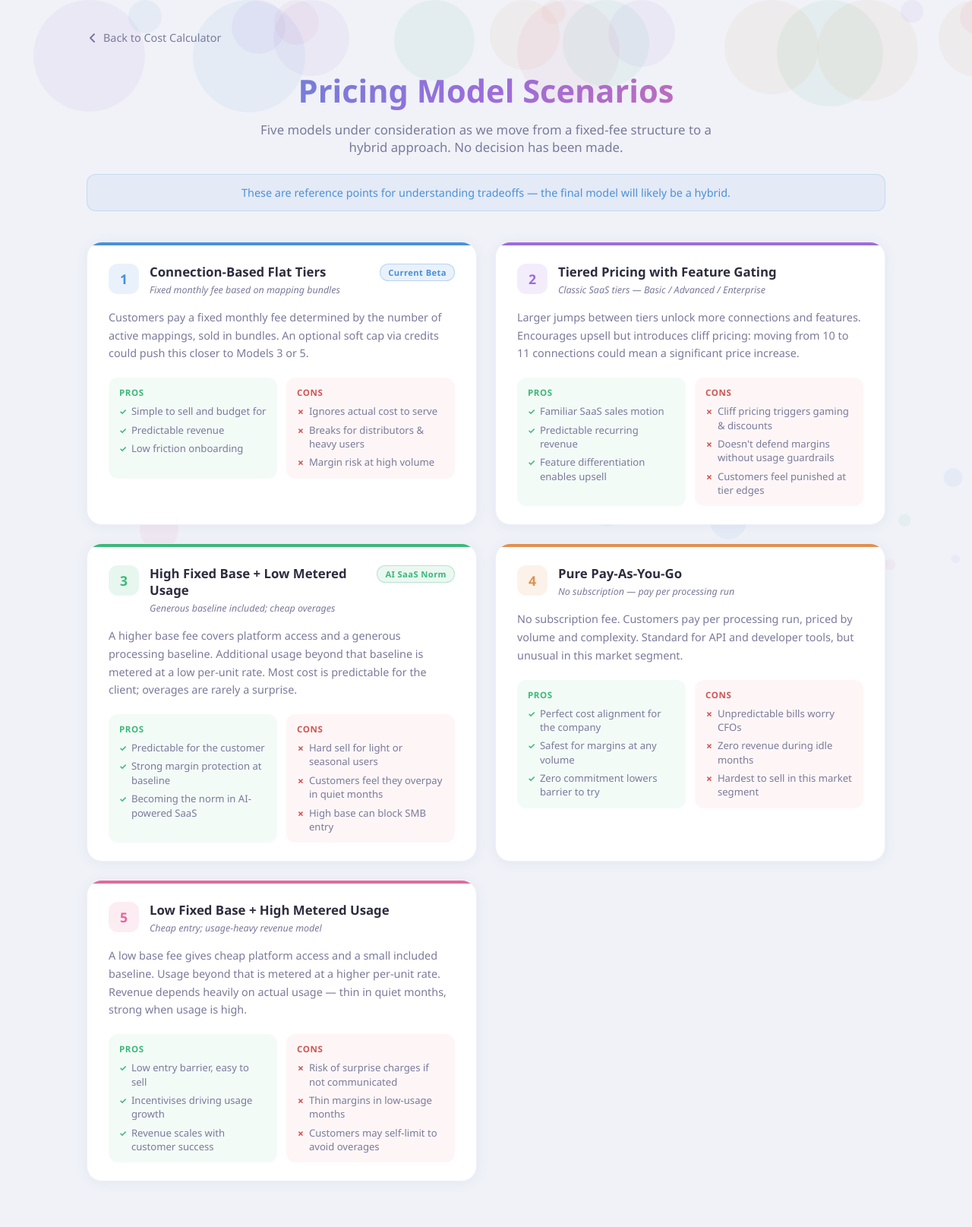
After one commit to JordanClarkkk/cost-calc, a Flask app: page /pricing-models in a window 1280 px wide. The commit adds this page. Shown: the whole page at 76% size. Run offline with Flask 3, Linux system fonts and the light colour scheme.

Commit message:
Add pricing model scenarios page
New /pricing-models page presents all five pricing models under
consideration (connection tiers, feature gating, high base + low
metered, pure PAYG, low base + high metered) as cards with pros/cons.
Accessible via a nav link in the cost calculator header. Visual style
matches the existing page.

```diff
--- a/app.py
+++ b/app.py
@@ -35,6 +35,11 @@ def index():
     return render_template("index.html", complexity_labels=COMPLEXITY_LABELS)
 
 
+@app.route("/pricing-models")
+def pricing_models():
+    return render_template("pricing_models.html")
+
+
 @app.route("/api/calculate", methods=["POST"])
 def calculate():
     data = request.get_json()
--- /dev/null
+++ b/templates/pricing_models.html
@@ -0,0 +1,524 @@
+<!DOCTYPE html>
+<html lang="en">
+<head>
+    <meta charset="UTF-8">
+    <meta name="viewport" content="width=device-width, initial-scale=1.0">
+    <title>Pricing Models</title>
+    <style>
+        * { margin: 0; padding: 0; box-sizing: border-box; }
+
+        :root {
+            --bg-primary: #f0f2f8;
+            --bg-card: #ffffff;
+            --bg-card-hover: #f8f9ff;
+            --accent-blue: #4a90d9;
+            --accent-purple: #9b6ddb;
+            --accent-pink: #e06b9a;
+            --accent-green: #3db87a;
+            --accent-orange: #e09050;
+            --accent-teal: #2bbfa8;
+            --text-primary: #2d2d3f;
+            --text-muted: #7a7a9b;
+            --shadow-soft: rgba(100, 100, 180, 0.08);
+            --shadow-medium: rgba(100, 100, 180, 0.12);
+        }
+
+        body {
+            font-family: 'Segoe UI', system-ui, -apple-system, sans-serif;
+            background: var(--bg-primary);
+            color: var(--text-primary);
+            min-height: 100vh;
+            overflow-x: hidden;
+            position: relative;
+        }
+
+        /* ── Bubble Background ── */
+        .bubbles-container {
+            position: fixed;
+            top: 0; left: 0;
+            width: 100%; height: 100%;
+            pointer-events: none;
+            z-index: 0;
+            overflow: hidden;
+        }
+
+        .bubble {
+            position: absolute;
+            border-radius: 50%;
+            opacity: 0.07;
+            animation: floatUp linear infinite;
+        }
+
+        @keyframes floatUp {
+            0%   { transform: translateY(100vh) scale(0.3); opacity: 0; }
+            10%  { opacity: 0.07; }
+            90%  { opacity: 0.07; }
+            100% { transform: translateY(-10vh) scale(1); opacity: 0; }
+        }
+
+        /* ── Layout ── */
+        .container {
+            position: relative;
+            z-index: 1;
+            max-width: 1100px;
+            margin: 0 auto;
+            padding: 40px 24px 60px;
+        }
+
+        /* ── Back Link ── */
+        .back-link {
+            display: inline-flex;
+            align-items: center;
+            gap: 6px;
+            color: var(--text-muted);
+            text-decoration: none;
+            font-size: 0.9rem;
+            font-weight: 500;
+            margin-bottom: 32px;
+            transition: color 0.2s;
+        }
+
+        .back-link:hover {
+            color: var(--accent-blue);
+        }
+
+        .back-link svg {
+            transition: transform 0.2s;
+        }
+
+        .back-link:hover svg {
+            transform: translateX(-3px);
+        }
+
+        /* ── Header ── */
+        header {
+            text-align: center;
+            margin-bottom: 12px;
+        }
+
+        header h1 {
+            font-size: 2.6rem;
+            font-weight: 700;
+            background: linear-gradient(135deg, var(--accent-blue), var(--accent-purple), var(--accent-pink));
+            -webkit-background-clip: text;
+            -webkit-text-fill-color: transparent;
+            background-clip: text;
+            margin-bottom: 12px;
+        }
+
+        header p {
+            color: var(--text-muted);
+            font-size: 1.05rem;
+            max-width: 640px;
+            margin: 0 auto;
+        }
+
+        /* ── Notice Banner ── */
+        .notice {
+            background: rgba(74, 144, 217, 0.07);
+            border: 1px solid rgba(74, 144, 217, 0.2);
+            border-radius: 12px;
+            padding: 14px 20px;
+            text-align: center;
+            color: var(--accent-blue);
+            font-size: 0.9rem;
+            font-weight: 500;
+            margin: 24px 0 40px;
+        }
+
+        /* ── Model Grid ── */
+        .models-grid {
+            display: grid;
+            grid-template-columns: 1fr 1fr;
+            gap: 24px;
+        }
+
+        /* Model 3 spans full width to highlight it as leading candidate */
+        .model-card {
+            background: var(--bg-card);
+            border: 1px solid rgba(100, 100, 180, 0.1);
+            border-radius: 20px;
+            padding: 28px 28px 24px;
+            box-shadow: 0 2px 16px var(--shadow-soft);
+            transition: box-shadow 0.3s, transform 0.3s;
+            position: relative;
+            overflow: hidden;
+        }
+
+        .model-card:hover {
+            box-shadow: 0 8px 40px var(--shadow-medium);
+            transform: translateY(-3px);
+        }
+
+        .model-card::before {
+            content: '';
+            position: absolute;
+            top: 0; left: 0; right: 0;
+            height: 4px;
+            border-radius: 20px 20px 0 0;
+        }
+
+        .model-card[data-accent="blue"]::before   { background: var(--accent-blue); }
+        .model-card[data-accent="purple"]::before { background: var(--accent-purple); }
+        .model-card[data-accent="green"]::before  { background: var(--accent-green); }
+        .model-card[data-accent="orange"]::before { background: var(--accent-orange); }
+        .model-card[data-accent="pink"]::before   { background: var(--accent-pink); }
+
+        /* ── Card Header ── */
+        .card-header {
+            display: flex;
+            align-items: flex-start;
+            gap: 14px;
+            margin-bottom: 16px;
+        }
+
+        .model-number {
+            width: 40px;
+            height: 40px;
+            border-radius: 12px;
+            display: flex;
+            align-items: center;
+            justify-content: center;
+            font-size: 1.1rem;
+            font-weight: 700;
+            flex-shrink: 0;
+        }
+
+        .model-card[data-accent="blue"]   .model-number { background: rgba(74,144,217,0.12);  color: var(--accent-blue); }
+        .model-card[data-accent="purple"] .model-number { background: rgba(155,109,219,0.12); color: var(--accent-purple); }
+        .model-card[data-accent="green"]  .model-number { background: rgba(61,184,122,0.12);  color: var(--accent-green); }
+        .model-card[data-accent="orange"] .model-number { background: rgba(224,144,80,0.12);  color: var(--accent-orange); }
+        .model-card[data-accent="pink"]   .model-number { background: rgba(224,107,154,0.12); color: var(--accent-pink); }
+
+        .card-title-group {
+            flex: 1;
+        }
+
+        .model-name {
+            font-size: 1.05rem;
+            font-weight: 700;
+            color: var(--text-primary);
+            line-height: 1.3;
+            margin-bottom: 4px;
+        }
+
+        .model-subtitle {
+            font-size: 0.78rem;
+            color: var(--text-muted);
+            font-style: italic;
+        }
+
+        /* ── Badge ── */
+        .badge {
+            font-size: 0.7rem;
+            font-weight: 600;
+            letter-spacing: 0.4px;
+            padding: 3px 10px;
+            border-radius: 20px;
+            white-space: nowrap;
+            flex-shrink: 0;
+        }
+
+        .badge-current {
+            background: rgba(74,144,217,0.12);
+            color: var(--accent-blue);
+            border: 1px solid rgba(74,144,217,0.3);
+        }
+
+        .badge-norm {
+            background: rgba(61,184,122,0.1);
+            color: var(--accent-green);
+            border: 1px solid rgba(61,184,122,0.3);
+        }
+
+        /* ── Description ── */
+        .model-description {
+            font-size: 0.9rem;
+            color: var(--text-muted);
+            line-height: 1.65;
+            margin-bottom: 20px;
+        }
+
+        /* ── Pros / Cons ── */
+        .pros-cons {
+            display: grid;
+            grid-template-columns: 1fr 1fr;
+            gap: 12px;
+        }
+
+        .pros, .cons {
+            border-radius: 12px;
+            padding: 12px 14px;
+        }
+
+        .pros { background: rgba(61,184,122,0.06); }
+        .cons { background: rgba(224,80,80,0.05); }
+
+        .pros-cons-title {
+            font-size: 0.72rem;
+            font-weight: 700;
+            text-transform: uppercase;
+            letter-spacing: 0.6px;
+            margin-bottom: 8px;
+        }
+
+        .pros .pros-cons-title { color: var(--accent-green); }
+        .cons .pros-cons-title { color: #d05555; }
+
+        .pros-cons-list {
+            list-style: none;
+            display: flex;
+            flex-direction: column;
+            gap: 6px;
+        }
+
+        .pros-cons-list li {
+            font-size: 0.82rem;
+            color: var(--text-muted);
+            display: flex;
+            gap: 6px;
+            line-height: 1.4;
+        }
+
+        .pros-cons-list li::before {
+            flex-shrink: 0;
+            font-size: 0.7rem;
+            margin-top: 2px;
+        }
+
+        .pros .pros-cons-list li::before {
+            content: '✓';
+            color: var(--accent-green);
+            font-weight: 700;
+        }
+
+        .cons .pros-cons-list li::before {
+            content: '✗';
+            color: #d05555;
+            font-weight: 700;
+        }
+
+        /* ── Responsive ── */
+        @media (max-width: 768px) {
+            .models-grid { grid-template-columns: 1fr; }
+            header h1 { font-size: 1.8rem; }
+            .pros-cons { grid-template-columns: 1fr; }
+        }
+    </style>
+</head>
+<body>
+
+<div class="bubbles-container" id="bubbles"></div>
+
+<div class="container">
+    <a href="/" class="back-link">
+        <svg width="16" height="16" viewBox="0 0 16 16" fill="none" stroke="currentColor" stroke-width="2" stroke-linecap="round" stroke-linejoin="round">
+            <path d="M10 3L5 8l5 5"/>
+        </svg>
+        Back to Cost Calculator
+    </a>
+
+    <header>
+        <h1>Pricing Model Scenarios</h1>
+        <p>Five models under consideration as we move from a fixed-fee structure to a hybrid approach. No decision has been made.</p>
+    </header>
+
+    <div class="notice">
+        These are reference points for understanding tradeoffs — the final model will likely be a hybrid.
+    </div>
+
+    <div class="models-grid">
+
+        <!-- Model 1 -->
+        <div class="model-card" data-accent="blue">
+            <div class="card-header">
+                <div class="model-number">1</div>
+                <div class="card-title-group">
+                    <div class="model-name">Connection-Based Flat Tiers</div>
+                    <div class="model-subtitle">Fixed monthly fee based on mapping bundles</div>
+                </div>
+                <span class="badge badge-current">Current Beta</span>
+            </div>
+            <p class="model-description">
+                Customers pay a fixed monthly fee determined by the number of active mappings, sold in bundles.
+                An optional soft cap via credits could push this closer to Models 3 or 5.
+            </p>
+            <div class="pros-cons">
+                <div class="pros">
+                    <div class="pros-cons-title">Pros</div>
+                    <ul class="pros-cons-list">
+                        <li>Simple to sell and budget for</li>
+                        <li>Predictable revenue</li>
+                        <li>Low friction onboarding</li>
+                    </ul>
+                </div>
+                <div class="cons">
+                    <div class="pros-cons-title">Cons</div>
+                    <ul class="pros-cons-list">
+                        <li>Ignores actual cost to serve</li>
+                        <li>Breaks for distributors &amp; heavy users</li>
+                        <li>Margin risk at high volume</li>
+                    </ul>
+                </div>
+            </div>
+        </div>
+
+        <!-- Model 2 -->
+        <div class="model-card" data-accent="purple">
+            <div class="card-header">
+                <div class="model-number">2</div>
+                <div class="card-title-group">
+                    <div class="model-name">Tiered Pricing with Feature Gating</div>
+                    <div class="model-subtitle">Classic SaaS tiers — Basic / Advanced / Enterprise</div>
+                </div>
+            </div>
+            <p class="model-description">
+                Larger jumps between tiers unlock more connections and features.
+                Encourages upsell but introduces cliff pricing: moving from 10 to 11 connections could mean a significant price increase.
+            </p>
+            <div class="pros-cons">
+                <div class="pros">
+                    <div class="pros-cons-title">Pros</div>
+                    <ul class="pros-cons-list">
+                        <li>Familiar SaaS sales motion</li>
+                        <li>Predictable recurring revenue</li>
+                        <li>Feature differentiation enables upsell</li>
+                    </ul>
+                </div>
+                <div class="cons">
+                    <div class="pros-cons-title">Cons</div>
+                    <ul class="pros-cons-list">
+                        <li>Cliff pricing triggers gaming &amp; discounts</li>
+                        <li>Doesn't defend margins without usage guardrails</li>
+                        <li>Customers feel punished at tier edges</li>
+                    </ul>
+                </div>
+            </div>
+        </div>
+
+        <!-- Model 3 -->
+        <div class="model-card" data-accent="green">
+            <div class="card-header">
+                <div class="model-number">3</div>
+                <div class="card-title-group">
+                    <div class="model-name">High Fixed Base + Low Metered Usage</div>
+                    <div class="model-subtitle">Generous baseline included; cheap overages</div>
+                </div>
+                <span class="badge badge-norm">AI SaaS Norm</span>
+            </div>
+            <p class="model-description">
+                A higher base fee covers platform access and a generous processing baseline.
+                Additional usage beyond that baseline is metered at a low per-unit rate.
+                Most cost is predictable for the client; overages are rarely a surprise.
+            </p>
+            <div class="pros-cons">
+                <div class="pros">
+                    <div class="pros-cons-title">Pros</div>
+                    <ul class="pros-cons-list">
+                        <li>Predictable for the customer</li>
+                        <li>Strong margin protection at baseline</li>
+                        <li>Becoming the norm in AI-powered SaaS</li>
+                    </ul>
+                </div>
+                <div class="cons">
+                    <div class="pros-cons-title">Cons</div>
+                    <ul class="pros-cons-list">
+                        <li>Hard sell for light or seasonal users</li>
+                        <li>Customers feel they overpay in quiet months</li>
+                        <li>High base can block SMB entry</li>
+                    </ul>
+                </div>
+            </div>
+        </div>
+
+        <!-- Model 4 -->
+        <div class="model-card" data-accent="orange">
+            <div class="card-header">
+                <div class="model-number">4</div>
+                <div class="card-title-group">
+                    <div class="model-name">Pure Pay-As-You-Go</div>
+                    <div class="model-subtitle">No subscription — pay per processing run</div>
+                </div>
+            </div>
+            <p class="model-description">
+                No subscription fee. Customers pay per processing run, priced by volume and complexity.
+                Standard for API and developer tools, but unusual in this market segment.
+            </p>
+            <div class="pros-cons">
+                <div class="pros">
+                    <div class="pros-cons-title">Pros</div>
+                    <ul class="pros-cons-list">
+                        <li>Perfect cost alignment for the company</li>
+                        <li>Safest for margins at any volume</li>
+                        <li>Zero commitment lowers barrier to try</li>
+                    </ul>
+                </div>
+                <div class="cons">
+                    <div class="pros-cons-title">Cons</div>
+                    <ul class="pros-cons-list">
+                        <li>Unpredictable bills worry CFOs</li>
+                        <li>Zero revenue during idle months</li>
+                        <li>Hardest to sell in this market segment</li>
+                    </ul>
+                </div>
+            </div>
+        </div>
+
+        <!-- Model 5 -->
+        <div class="model-card" data-accent="pink">
+            <div class="card-header">
+                <div class="model-number">5</div>
+                <div class="card-title-group">
+                    <div class="model-name">Low Fixed Base + High Metered Usage</div>
+                    <div class="model-subtitle">Cheap entry; usage-heavy revenue model</div>
+                </div>
+            </div>
+            <p class="model-description">
+                A low base fee gives cheap platform access and a small included baseline.
+                Usage beyond that is metered at a higher per-unit rate.
+                Revenue depends heavily on actual usage — thin in quiet months, strong when usage is high.
+            </p>
+            <div class="pros-cons">
+                <div class="pros">
+                    <div class="pros-cons-title">Pros</div>
+                    <ul class="pros-cons-list">
+                        <li>Low entry barrier, easy to sell</li>
+                        <li>Incentivises driving usage growth</li>
+                        <li>Revenue scales with customer success</li>
+                    </ul>
+                </div>
+                <div class="cons">
+                    <div class="pros-cons-title">Cons</div>
+                    <ul class="pros-cons-list">
+                        <li>Risk of surprise charges if not communicated</li>
+                        <li>Thin margins in low-usage months</li>
+                        <li>Customers may self-limit to avoid overages</li>
+                    </ul>
+                </div>
+            </div>
+        </div>
+
+    </div>
+</div>
+
+<script>
+    (function createBubbles() {
+        const container = document.getElementById('bubbles');
+        const colors = ['#4a90d9', '#9b6ddb', '#e06b9a', '#3db87a', '#e09050'];
+        for (let i = 0; i < 30; i++) {
+            const bubble = document.createElement('div');
+            bubble.className = 'bubble';
+            const size = Math.random() * 120 + 30;
+            const color = colors[Math.floor(Math.random() * colors.length)];
+            bubble.style.width = size + 'px';
+            bubble.style.height = size + 'px';
+            bubble.style.left = Math.random() * 100 + '%';
+            bubble.style.background = color;
+            bubble.style.animationDuration = (Math.random() * 15 + 10) + 's';
+            bubble.style.animationDelay = (Math.random() * 20) + 's';
+            container.appendChild(bubble);
+        }
+    })();
+</script>
+</body>
+</html>
```
Also changed, not shown: templates/index.html (+19 -0 lines).
